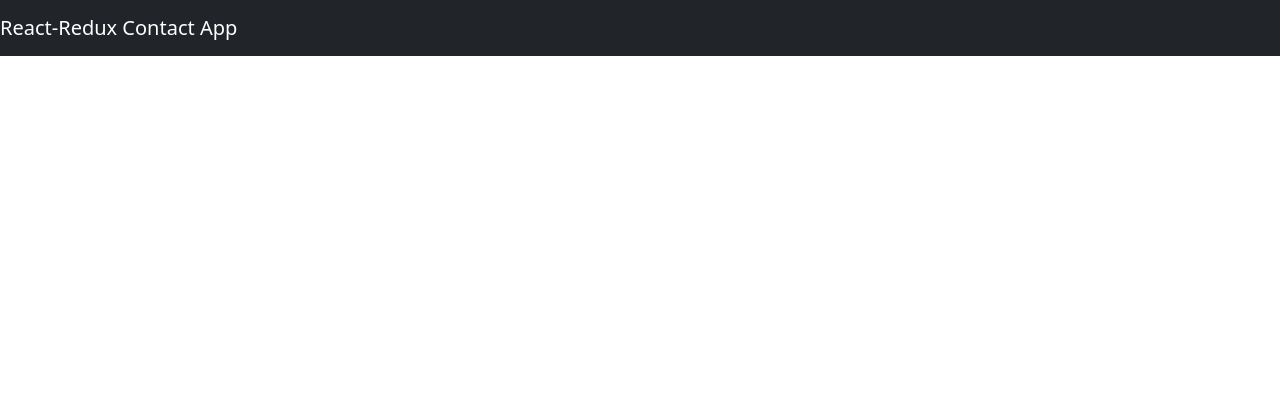
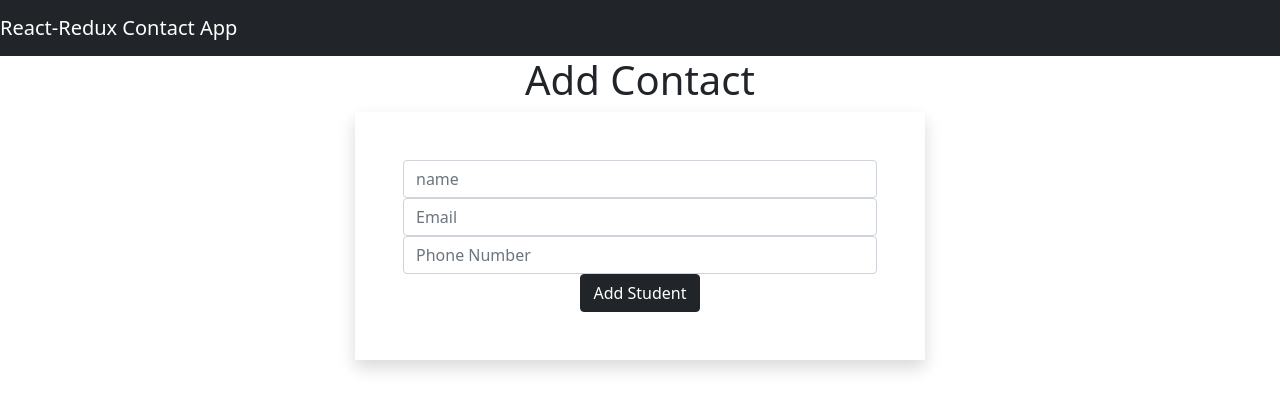
Before and after one commit to German-Cobian/Contact-App, a React (Create React App) app: page /add in a window 1280 px wide. Shown: the top 410 px of the page. Built offline with nearby package versions, Linux system fonts and the light colour scheme.

Commit message:
Implement AddContact component

```diff
--- a/src/App.js
+++ b/src/App.js
@@ -3,6 +3,7 @@
 import { Route, Switch } from 'react-router-dom';
 import Navbar from './components/Navbar';
 import Home from './components/Home';
+import AddContact from './components/AddContact';
 
 function App() {
   return (
@@ -10,7 +11,17 @@
       <ToastContainer />
       <Navbar />
       <Switch >
+
         <Route exact path="/" component={() => <Home/>} />
+
+        <Route path="/add">
+         <AddContact />
+        </Route>
+
+        <Route path="/edit/:id">
+          <h1>I am edit component</h1>
+        </Route>
+
       </Switch>
     </div>
   );
--- /dev/null
+++ b/src/components/AddContact.js
@@ -0,0 +1,29 @@
+const AddContact = () => {
+  return (
+    <div className="container">
+      <div className="row">
+        <div className="display-3 text-center">
+          <h1>Add Contact</h1>
+        </div>
+        <div className="col-md-6 shadow mx-auto p-5">
+          <form>
+            <div className="form-group">
+              <input type="text" placeholder="name" className="form-control" />
+            </div>
+            <div className="form-group">
+              <input type="email" placeholder="Email" className="form-control" />
+            </div>
+            <div className="form-group">
+              <input type="number" placeholder="Phone Number" className="form-control" />
+            </div>
+            <div className="form-group">
+              <input type="submit" value="Add Student" className="btn btn-block btn-dark" />
+            </div>
+          </form>
+        </div>
+      </div>
+    </div>
+  )
+}
+
+export default AddContact
--- a/src/components/Home.js
+++ b/src/components/Home.js
@@ -4,6 +4,9 @@
   return (
     <div className="container">
       <div className="row">
+        <div className="col-md-12 my-5 text-right">
+          <Link to="add" className="btn btn-outline-dark">Add Contact</Link>
+        </div>
         <div className="col-md-6 mx-auto">
           <h1>Welcome to React Redux Contact Book</h1>
         </div>
```
